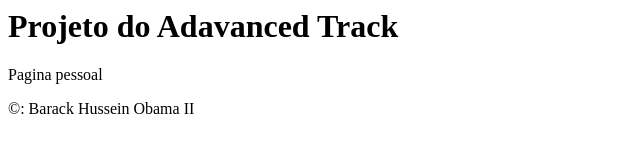
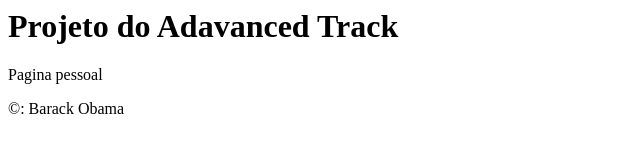
Before and after one commit to rkmunford/curso-git, a plain HTML site: page index.html in a window 1280 px wide. Shown: the full height of the page, 0-640 px from the left. Drawn offline with Linux system fonts and the light colour scheme.

Commit message:
Update index.html
Muda nome

```diff
--- a/index.html
+++ b/index.html
@@ -6,7 +6,7 @@
 	<h1>Projeto do Adavanced Track</h1>
 	<p>Pagina pessoal</p>
 	<footer>
-		&copy: Barack Hussein Obama II
+		&copy: Barack Obama
 	</footer>
 	</body>
 </html>
```
